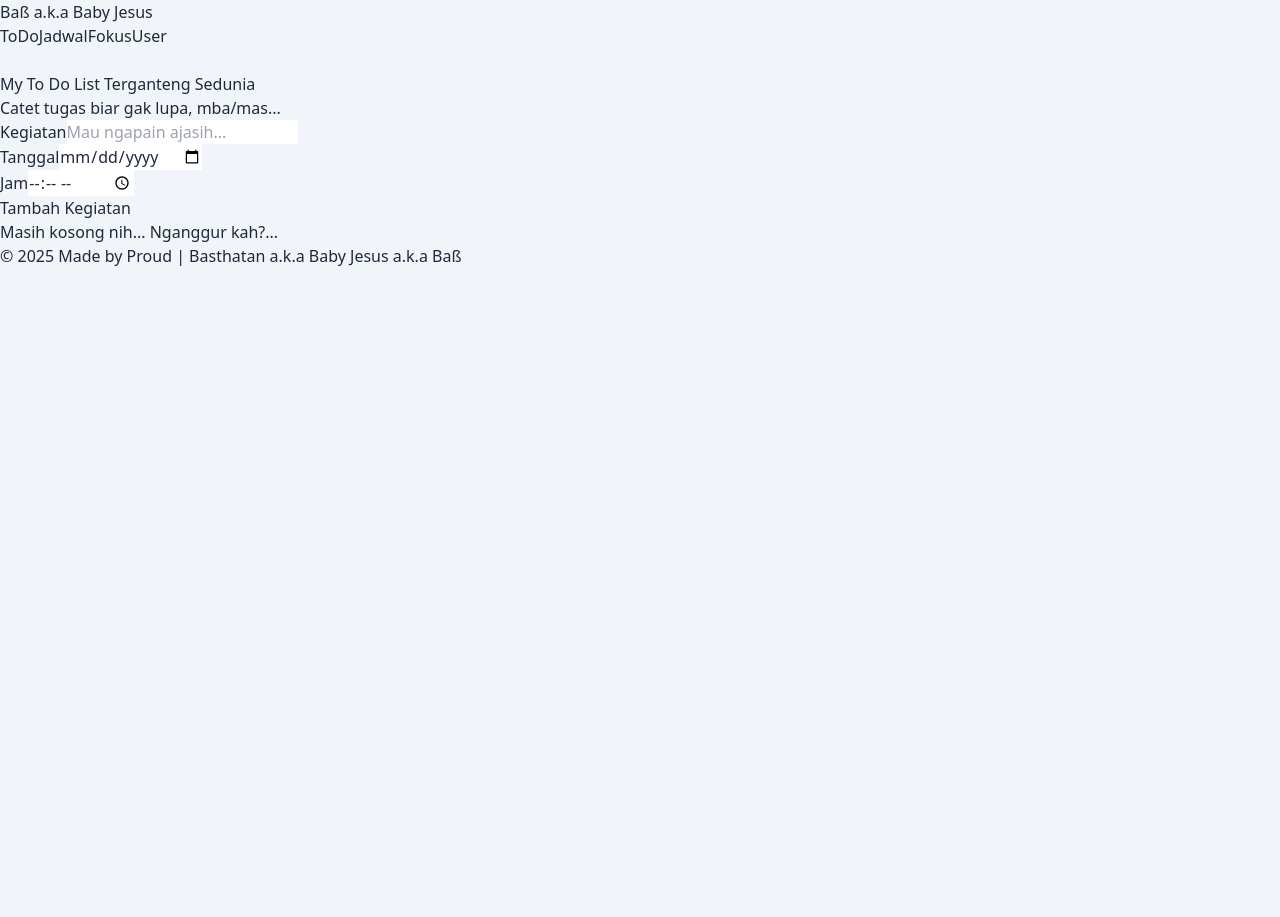
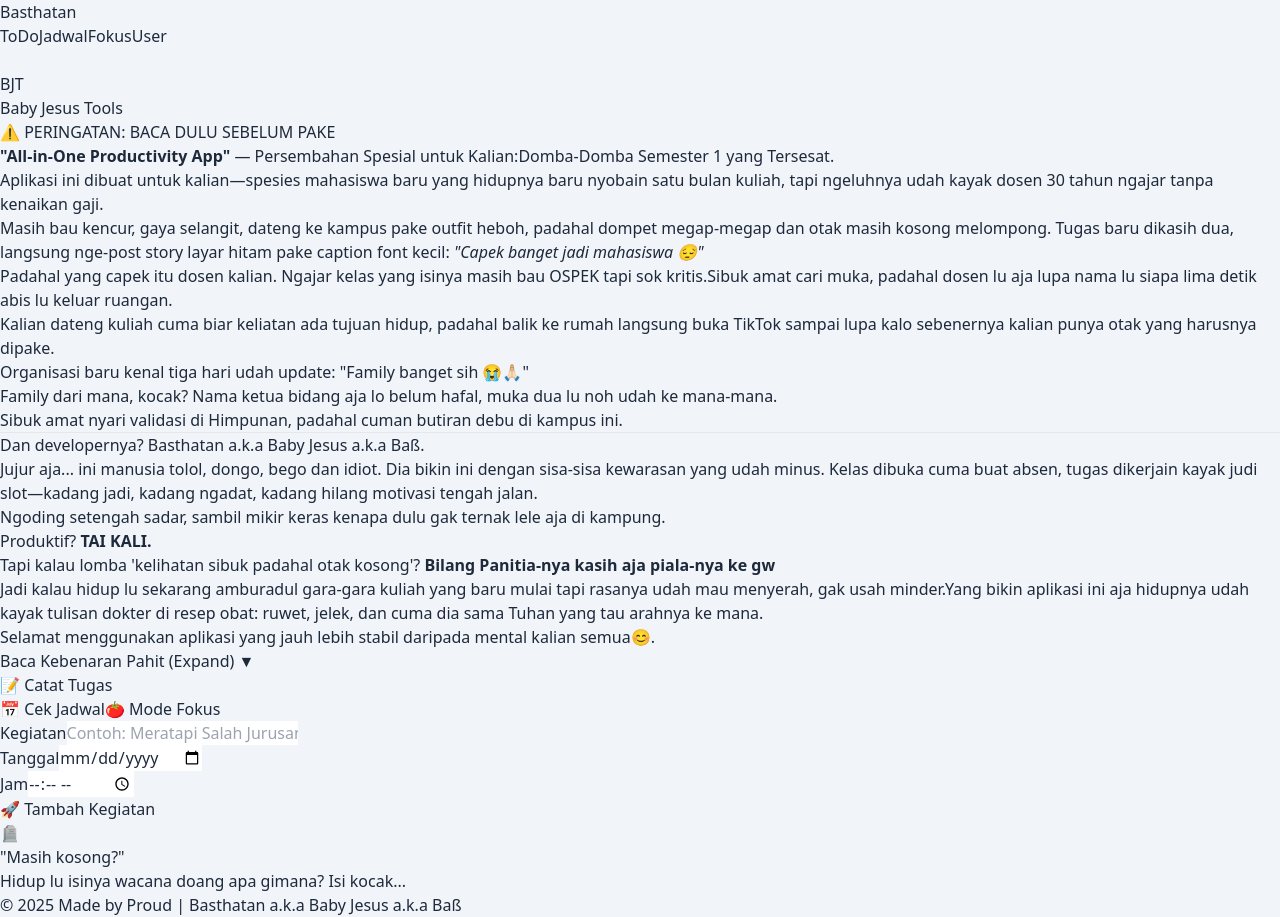
Before and after one commit to michel-angelo/todo-list-react, a React (Vite) app: page / in a window 1280 px wide. Before the commit the page ends 800 px from the top, so only its background shows below. Built offline with nearby package versions, Linux system fonts and the light colour scheme.

Commit message:
Menambah Copywriting Yang 'Menarik'

```diff
--- a/index.html
+++ b/index.html
@@ -4,7 +4,7 @@
     <meta charset="UTF-8" />
     <link rel="icon" type="image/svg+xml" href="/carti.svg" />
     <meta name="viewport" content="width=device-width, initial-scale=1.0" />
-    <title>To Do List by Baby Jesus</title>
+    <title>BJT (Baby Jesus Tools)</title>
   </head>
   <body>
     <div id="root"></div>
--- a/src/App.jsx
+++ b/src/App.jsx
@@ -38,7 +38,7 @@ function App() {
         <div className="container mx-auto px-4 py-3">
           <div className="flex justify-between items-center">
             <div className="text-2xl font-bold bg-gradient-to-r from-red-400 to-purple-800 bg-clip-text text-transparent">
-              Baß a.k.a Baby Jesus
+              Basthatan
             </div>
 
             <div className="hidden md:flex gap-2">
--- a/src/components/UserList.jsx
+++ b/src/components/UserList.jsx
@@ -27,7 +27,8 @@ function UserList() {
   if (loading) {
     return (
       <div className="flex flex-col justify-center items-center h-64">
-        Sabar ya, ganteng/catik... lagi loading data...
+        Lagi Loading... Masih lebih cepet ini daripada otak lo pas ditanya
+        dosen.
         <div className="animate-spin rounded-full h-12 w-12 border-b-2 border-indigo-600"></div>
       </div>
     );
@@ -36,7 +37,7 @@ function UserList() {
   return (
     <div className="max-w-6xl mx-auto">
       <h2 className="text-2xl font-bold text-slate-800 mb-6 border-l-4 border-indigo-600 pl-4 text-center">
-        Shoutout for all the dog who used ts.
+        Absensi Domba-Domba Tersesat yang Butuh Pertolongan.
       </h2>
 
       {/* GRID SYSTEM: 1 kolom di HP, 2 di Tablet, 3 di Laptop */}
--- a/src/pages/Home.jsx
+++ b/src/pages/Home.jsx
@@ -1,6 +1,6 @@
-// src/pages/Home.jsx
 import { useState, useEffect } from "react";
 import ToDoList from "../components/ToDoList.jsx";
+import { Link } from "react-router-dom"; // Butuh Link buat navigasi di narasi
 
 function Home() {
   const [listKegiatan, setListKegiatan] = useState(() => {
@@ -11,8 +11,9 @@ function Home() {
   const [inputJam, setInputJam] = useState("");
   const [inputTanggal, setInputTanggal] = useState("");
 
+  const [showRant, setShowRant] = useState(false);
+
   useEffect(() => {
-    console.log("Ada Perubahan Data! Simpan di Local Storage");
     localStorage.setItem("listKegiatan", JSON.stringify(listKegiatan));
   }, [listKegiatan]);
 
@@ -26,38 +27,157 @@ function Home() {
       tanggal: inputTanggal,
       done: false,
     };
-    setListKegiatan((kegiatanLama) => [...kegiatanLama, kegiatanBaru]);
+    setListKegiatan((prev) => [...prev, kegiatanBaru]);
     setInputKegiatan("");
     setInputJam("");
     setInputTanggal("");
   };
 
-  const hapusKegiatan = (hapusIdKegiatan) => {
-    setListKegiatan((kegiatanLama) =>
-      kegiatanLama.filter((kegiatan) => kegiatan.id !== hapusIdKegiatan)
-    );
+  const hapusKegiatan = (id) => {
+    setListKegiatan((prev) => prev.filter((item) => item.id !== id));
   };
 
-  const kegiatanSelesai = (selesaiIdKegiatan) => {
-    setListKegiatan((kegiatanLama) =>
-      kegiatanLama.map((kegiatan) =>
-        kegiatan.id === selesaiIdKegiatan
-          ? { ...kegiatan, done: !kegiatan.done }
-          : kegiatan
+  const kegiatanSelesai = (id) => {
+    setListKegiatan((prev) =>
+      prev.map((item) =>
+        item.id === id ? { ...item, done: !item.done } : item
       )
     );
   };
 
   return (
-    <div className="max-w-2xl mx-auto">
-      <div className="text-center mb-10">
-        <h1 className="text-4xl font-extrabold text-center text-slate-800 mb-2">
-          My To Do List <span className="text-indigo-600">Terganteng</span>{" "}
-          Sedunia
+    <div className="max-w-3xl mx-auto">
+      {/* === HERO SECTION (BRANDING & ROASTING) === */}
+      <div className="text-center mb-12 space-y-4">
+        <h1 className="text-5xl md:text-6xl font-extrabold bg-gradient-to-r from-indigo-600 to-purple-600 bg-clip-text text-transparent tracking-tight">
+          BJT
         </h1>
-        <p className="text-slate-500">Catet tugas biar gak lupa, mba/mas...</p>
+        <p className="text-xl font-bold text-slate-700 tracking-widest uppercase">
+          Baby Jesus Tools
+        </p>
+
+        {/* KOTAK NARASI SAVAGE */}
+        <div className="bg-orange-50 p-6 rounded-2xl border border-orange-200 text-slate-700 text-sm leading-relaxed text-left shadow-inner">
+          <div className="font-bold text-orange-800 mb-2 flex items-center gap-2">
+            ⚠️ PERINGATAN: BACA DULU SEBELUM PAKE
+          </div>
+
+          <p className="mb-3">
+            <strong>"All-in-One Productivity App"</strong> — Persembahan Spesial
+            untuk Kalian:
+            <span className="bg-orange-200 px-1 rounded ml-1 font-bold">
+              Domba-Domba Semester 1 yang Tersesat.
+            </span>
+          </p>
+
+          {/* Teks Panjang Disembunyiin Dulu */}
+          <div
+            className={`transition-all duration-500 overflow-hidden ${
+              showRant ? "max-h-[1000px]" : "max-h-0 opacity-50"
+            }`}
+          >
+            <div className="space-y-3 mt-4 border-t border-orange-200 pt-4 text-slate-600">
+              <p>
+                Aplikasi ini dibuat untuk kalian—spesies mahasiswa baru yang
+                hidupnya baru nyobain satu bulan kuliah, tapi ngeluhnya udah
+                kayak dosen 30 tahun ngajar tanpa kenaikan gaji.
+              </p>
+              <p>
+                Masih bau kencur, gaya selangit, dateng ke kampus pake outfit
+                heboh, padahal dompet megap-megap dan otak masih kosong
+                melompong. Tugas baru dikasih dua, langsung nge-post story layar
+                hitam pake caption font kecil:
+                <em> "Capek banget jadi mahasiswa 😔"</em>
+              </p>
+              <p>
+                Padahal yang capek itu dosen kalian. Ngajar kelas yang isinya
+                masih bau OSPEK tapi sok kritis.Sibuk amat cari muka, padahal
+                dosen lu aja lupa nama lu siapa lima detik abis lu keluar
+                ruangan.
+              </p>
+              <p>
+                Kalian dateng kuliah cuma biar keliatan ada tujuan hidup,
+                padahal balik ke rumah langsung buka TikTok sampai lupa kalo
+                sebenernya kalian punya otak yang harusnya dipake.
+              </p>
+              <p className="italic bg-orange-100 p-2 rounded border-l-4 border-orange-400">
+                Organisasi baru kenal tiga hari udah update: "Family banget sih
+                😭🙏🏻"
+                <br />
+                Family dari mana, kocak? Nama ketua bidang aja lo belum hafal,
+                muka dua lu noh udah ke mana-mana.
+              </p>
+              <p>
+                Sibuk amat nyari validasi di Himpunan, padahal cuman butiran
+                debu di kampus ini.
+              </p>
+
+              <hr className="border-orange-200 my-4" />
+
+              <p className="font-bold text-indigo-600">
+                Dan developernya? Basthatan a.k.a Baby Jesus a.k.a Baß.
+              </p>
+              <p>
+                Jujur aja... ini manusia tolol, dongo, bego dan idiot. Dia bikin
+                ini dengan sisa-sisa kewarasan yang udah minus. Kelas dibuka
+                cuma buat absen, tugas dikerjain kayak judi slot—kadang jadi,
+                kadang ngadat, kadang hilang motivasi tengah jalan.
+              </p>
+              <p>
+                Ngoding setengah sadar, sambil mikir keras kenapa dulu gak
+                ternak lele aja di kampung.
+                <br />
+                Produktif? <strong>TAI KALI.</strong>
+                <br />
+                Tapi kalau lomba 'kelihatan sibuk padahal otak kosong'?{" "}
+                <strong>Bilang Panitia-nya kasih aja piala-nya ke gw</strong>
+              </p>
+              <p>
+                Jadi kalau hidup lu sekarang amburadul gara-gara kuliah yang
+                baru mulai tapi rasanya udah mau menyerah, gak usah minder.Yang
+                bikin aplikasi ini aja hidupnya udah kayak tulisan dokter di
+                resep obat: ruwet, jelek, dan cuma dia sama Tuhan yang tau
+                arahnya ke mana.
+              </p>
+              <p className="font-bold text-center mt-4 text-orange-800">
+                Selamat menggunakan aplikasi yang jauh lebih stabil daripada
+                mental kalian semua😊.
+              </p>
+            </div>
+          </div>
+
+          {/* Tombol Baca Selengkapnya */}
+          <button
+            onClick={() => setShowRant(!showRant)}
+            className="text-orange-600 font-bold hover:underline text-xs mt-2 flex items-center gap-1"
+          >
+            {showRant
+              ? "Tutup Aib Ini (Collapse) ▲"
+              : "Baca Kebenaran Pahit (Expand) ▼"}
+          </button>
+        </div>
+
+        {/* NAVIGASI MINI */}
+        <div className="grid grid-cols-3 gap-2 text-xs md:text-sm mt-6">
+          <div className="bg-indigo-50 p-2 rounded border border-indigo-100 text-indigo-700 font-bold">
+            📝 Catat Tugas
+          </div>
+          <Link
+            to="/jadwal"
+            className="bg-white p-2 rounded border border-slate-200 hover:bg-indigo-50 hover:border-indigo-200 transition text-slate-600 hover:text-indigo-600"
+          >
+            📅 Cek Jadwal
+          </Link>
+          <Link
+            to="/fokus"
+            className="bg-white p-2 rounded border border-slate-200 hover:bg-indigo-50 hover:border-indigo-200 transition text-slate-600 hover:text-indigo-600"
+          >
+            🍅 Mode Fokus
+          </Link>
+        </div>
       </div>
 
+      {/* ... (SISA KODE FORM INPUT & LIST SAMA PERSIS DI BAWAH INI) ... */}
       <div className="bg-white p-6 rounded-2xl shadow-lg border border-slate-100 mb-8 transform transition-all hover:shadow-xl">
         <div className="flex flex-col gap-4">
           <div>
@@ -67,7 +187,7 @@ function Home() {
             <input
               type="text"
               className="w-full bg-slate-50 border border-slate-200 text-slate-800 text-sm rounded-lg focus:ring-2 focus:ring-indigo-500 focus:border-transparent p-3 transition outline-none"
-              placeholder="Mau ngapain ajasih..."
+              placeholder="Contoh: Meratapi Salah Jurusan..."
               value={inputKegiatan}
               onChange={(e) => setInputKegiatan(e.target.value)}
             />
@@ -104,14 +224,22 @@ function Home() {
           className="w-full mt-4 bg-indigo-600 hover:bg-indigo-700 text-white font-bold py-3 px-4 rounded-lg shadow-md hover:shadow-lg transform active:scale-95 transition-all duration-200"
           onClick={handleTambahKegiatan}
         >
-          Tambah Kegiatan
+          🚀 Tambah Kegiatan
         </button>
       </div>
 
       <div className="space-y-3">
         {listKegiatan.length === 0 ? (
-          <div className="text-center py-10 text-slate-400 bg-white/50 rounded-xl border-dashed border-2 border-slate-200">
-            <p>Masih kosong nih... Nganggur kah?...</p>
+          <div className="text-center py-16 bg-slate-50 rounded-2xl border-2 border-dashed border-slate-300 hover:border-indigo-300 transition duration-300 group">
+            <p className="text-5xl mb-4 grayscale group-hover:grayscale-0 transition">
+              🪦
+            </p>
+            <p className="text-slate-600 font-bold text-lg px-6">
+              "Masih kosong?"
+            </p>
+            <p className="text-slate-500 italic px-6 mt-1 group-hover:text-indigo-600 transition">
+              Hidup lu isinya wacana doang apa gimana? Isi kocak...
+            </p>
           </div>
         ) : (
           listKegiatan.map((kegiatan) => (
```
Also changed, not shown: src/pages/Jadwal.jsx (+20 -9 lines), src/pages/Pomodoro.jsx (+20 -8 lines).
